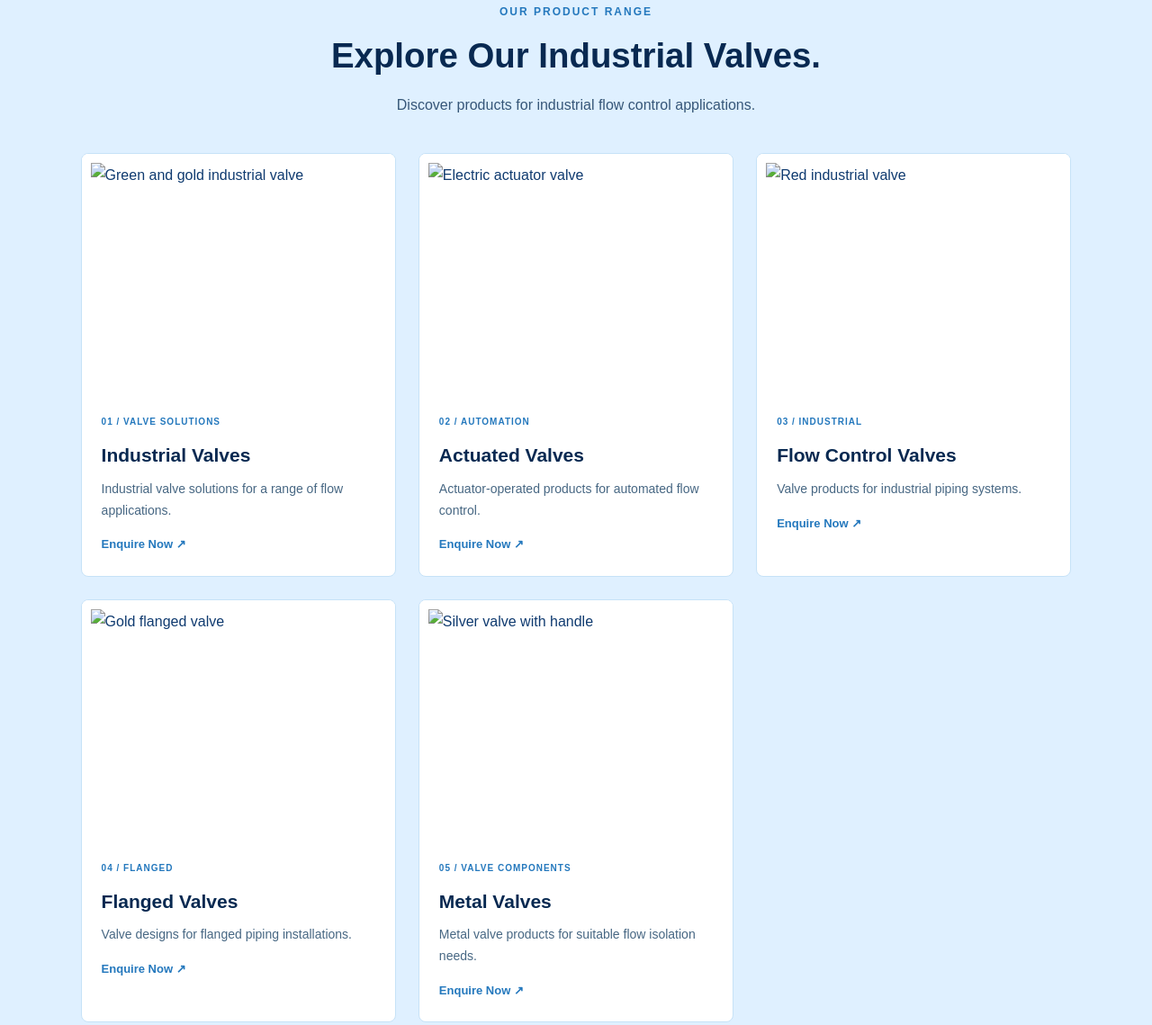
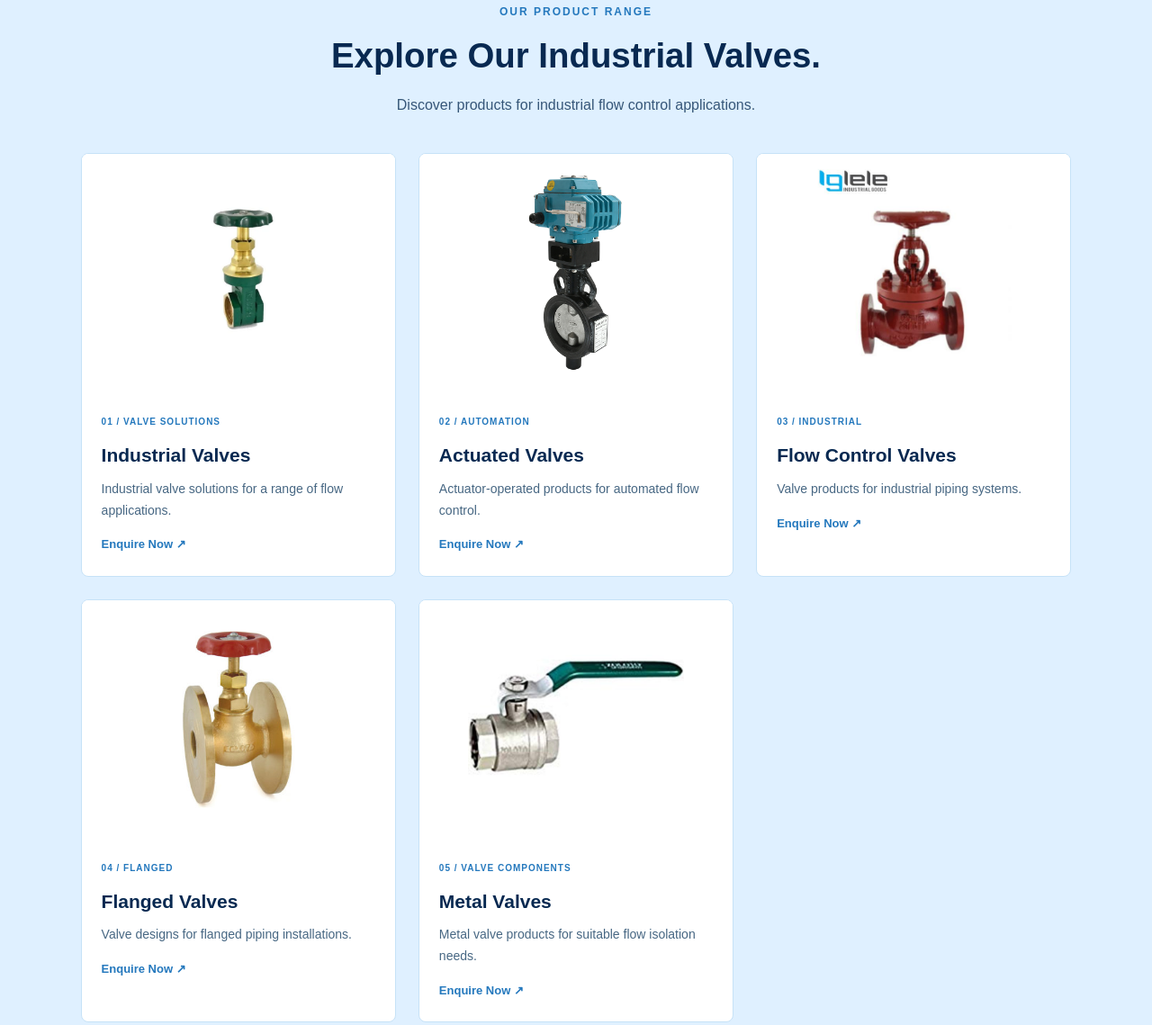
Before and after one commit to dharshraj1114/industrywebsite, a plain HTML site: page index.html in a window 1280 px wide. Shown: the part 1411-2550 px from the top of the page at 90% size. Drawn offline with Linux system fonts and the light colour scheme.

Commit message:
Restore index.html with original content

```diff
--- a/index.html
+++ b/index.html
@@ -46,7 +46,7 @@
     </div>
 
     <div class="hero-image">
-      <img src="images/hero.jpg" alt="ZOLOTO manufacturing facility">
+      <img src="hero.jpg" alt="ZOLOTO manufacturing facility">
       <div class="image-label">Precision Engineered Valves</div>
     </div>
   </section>
@@ -62,7 +62,7 @@
   <!-- About Us -->
   <section class="about section" id="about">
     <div class="about-image">
-      <img src="images/hero.jpg" alt="Industrial valve manufacturing facility">
+      <img src="hero.jpg" alt="Industrial valve manufacturing facility">
     </div>
 
     <div class="about-content">
@@ -96,7 +96,7 @@
     <div class="product-grid">
 
       <article class="product-card">
-        <img src="images/product1.jpg" alt="Green and gold industrial valve">
+        <img src="product1.jpg" alt="Green and gold industrial valve">
         <div class="product-info">
           <span>01 / VALVE SOLUTIONS</span>
           <h3>Industrial Valves</h3>
@@ -106,7 +106,7 @@
       </article>
 
       <article class="product-card">
-        <img src="images/product2.jpg" alt="Electric actuator valve">
+        <img src="product2.jpg" alt="Electric actuator valve">
         <div class="product-info">
           <span>02 / AUTOMATION</span>
           <h3>Actuated Valves</h3>
@@ -116,7 +116,7 @@
       </article>
 
       <article class="product-card">
-        <img src="images/product3.jpg" alt="Red industrial valve">
+        <img src="product3.jpg" alt="Red industrial valve">
         <div class="product-info">
           <span>03 / INDUSTRIAL</span>
           <h3>Flow Control Valves</h3>
@@ -126,7 +126,7 @@
       </article>
 
       <article class="product-card">
-        <img src="images/product4.jpg" alt="Gold flanged valve">
+        <img src="product4.jpg" alt="Gold flanged valve">
         <div class="product-info">
           <span>04 / FLANGED</span>
           <h3>Flanged Valves</h3>
@@ -136,7 +136,7 @@
       </article>
 
       <article class="product-card">
-        <img src="images/product5.jpg" alt="Silver valve with handle">
+        <img src="product5.jpg" alt="Silver valve with handle">
         <div class="product-info">
           <span>05 / VALVE COMPONENTS</span>
           <h3>Metal Valves</h3>
```
